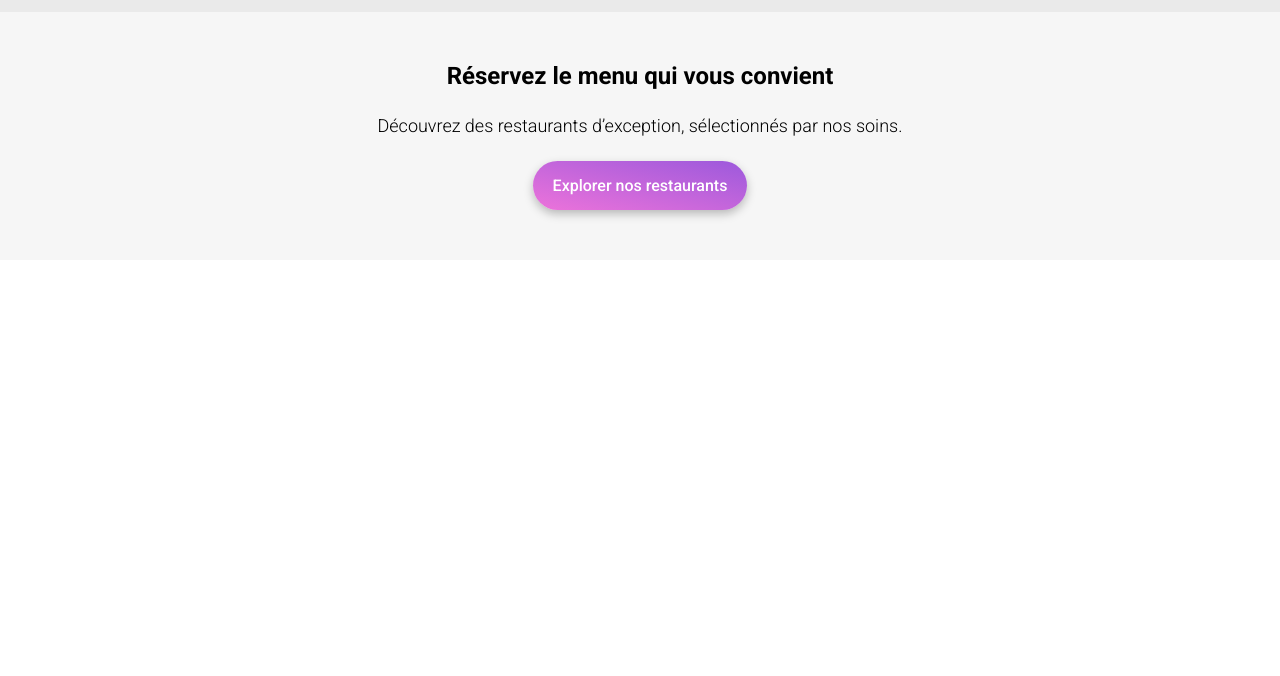
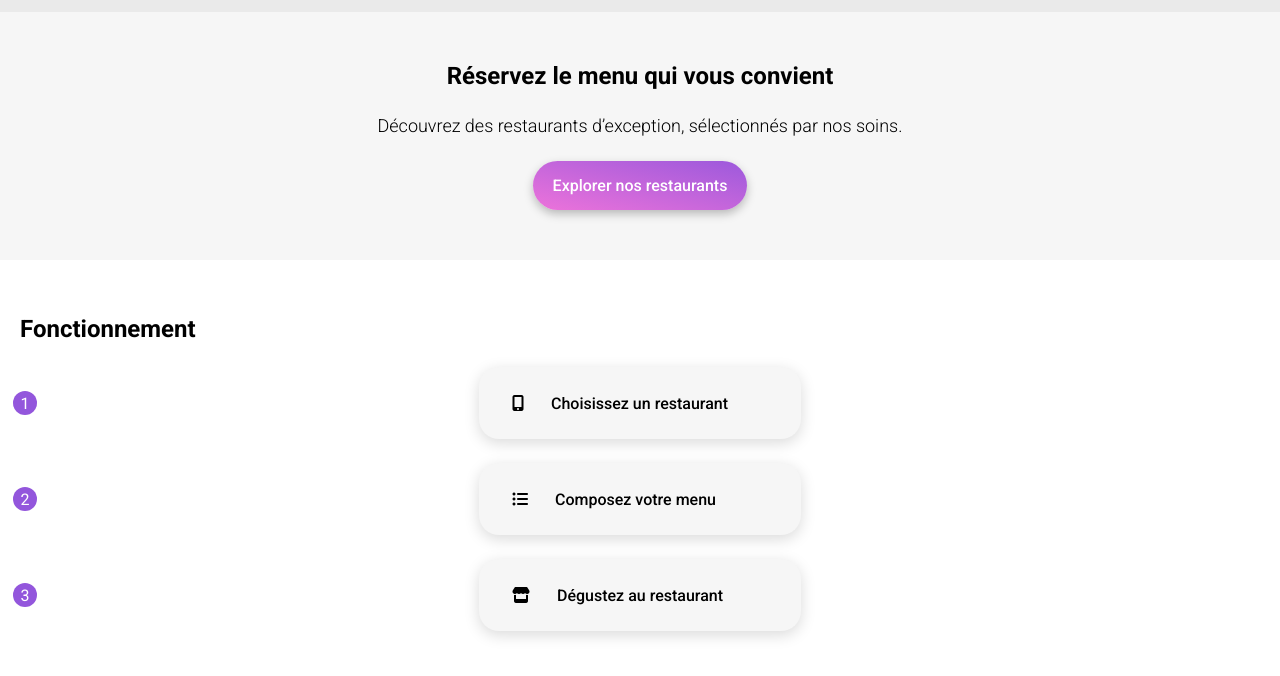
Before and after one commit to Lisadep/ohmyfood, a website: page index.html in a window 1280 px wide. Shown: the part 102-778 px from the top of the page. Drawn offline with Linux system fonts and the light colour scheme.

Commit message:
adding functioning

```diff
--- a/index.html
+++ b/index.html
@@ -30,6 +30,21 @@
             <p class="introduction__txt">Découvrez des restaurants d’exception, sélectionnés par nos soins.</p>
             <button class="purple-btn">Explorer nos restaurants</button>
         </section>
+        <section class="functioning">
+            <h1>Fonctionnement</h1>
+            <div class="functioning__number">1</div>
+            <div class="functioning__steps"><i class="fa-solid fa-mobile-screen-button"></i>
+                <p>Choisissez un restaurant</p>
+            </div>
+            <div class="functioning__number">2</div>
+            <div class="functioning__steps"><i class="fa-solid fa-list-ul"></i>
+                <p>Composez votre menu</p>
+            </div>
+            <div class="functioning__number">3</div>
+            <div class="functioning__steps"><i class="fa-solid fa-store"></i>
+                <p>Dégustez au restaurant</p>
+            </div>
+        </section>
     </main>
 
     <footer>
--- /dev/null
+++ b/sass/layout/_functioning.scss
@@ -0,0 +1,38 @@
+.functioning {
+    padding: 55px 0;
+
+    > h1 {
+        margin-left: 20px;
+    }
+
+    &__steps {
+        height: 72px;
+        width: 322px;
+        box-shadow: 0px 4px 15px rgba(0, 0, 0, 0.15);
+        border-radius: 20px;
+        gap: 27px;
+        font-weight: 500;
+        background: $general-background-color;
+        display: flex;
+        align-items: center;
+        margin: auto;
+
+        > i {
+            margin-left: 33px;
+        }
+    }
+
+    &__number {
+        background: $primary-color;
+        color: white;
+        height: 24px;
+        position: relative;
+        border-radius: 100%;
+        width: 24px;
+        display: flex;
+        justify-content: center;
+        align-items: center;
+        top: 48px;
+        left: 13px;
+    }
+}
--- a/sass/main.scss
+++ b/sass/main.scss
@@ -7,3 +7,4 @@
 @import "layout/header";
 @import "layout/localisation";
 @import "layout/introduction";
+@import "layout/functioning";
--- a/sass/utils/_variables.scss
+++ b/sass/utils/_variables.scss
@@ -1,7 +1,9 @@
 $primary-color: #9356DC;
 $secondary-color: #FF79DA;
 $tertiary-color: #99E2D0;
+
 $general-background-color : #F6F6F6;
 $footer-background-color: #003A68;
+
 $soft-cyan: #89C8FA;
 $dark-cyan: #008766;
```
Also changed, not shown: assets/style.css, 1 other file.
